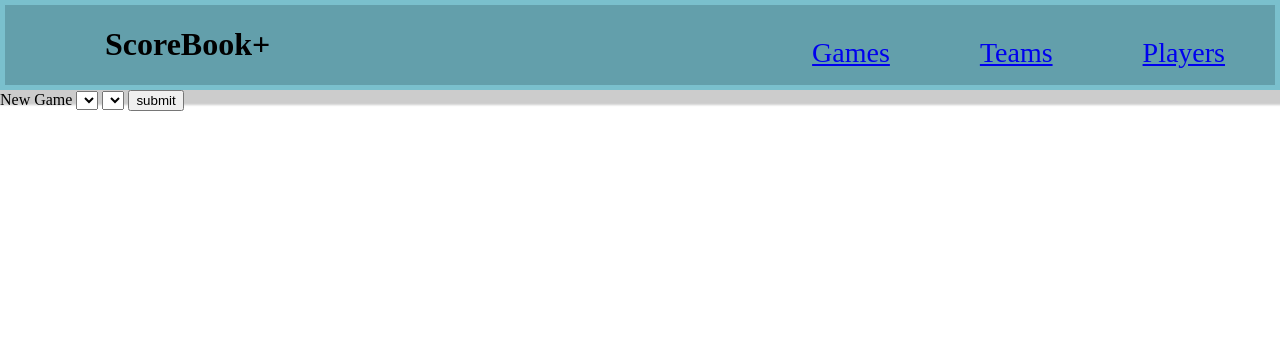
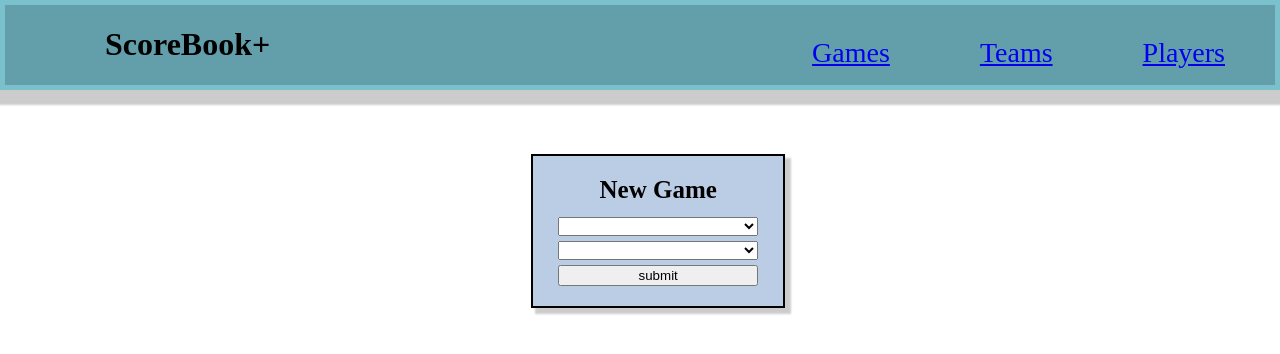
Before and after one commit to DylanThomas20/capstone, a website: page Client/games.html in a window 1280 px wide. Drawn offline with nearby package versions, Linux system fonts and the light colour scheme; no server answers.

Commit message:
finished

```diff
--- a/Client/games.css
+++ b/Client/games.css
@@ -97,3 +97,32 @@ ul > a {
   margin-left: 35%;
   margin-bottom: 5%;
 }
+
+#createGameForm {
+  height: 150px;
+  width: 250px;
+  background-color: #bbcde5;
+  display: flex;
+  flex-direction: column;
+  justify-content: center;
+  margin-top: 5%;
+  margin-left: 41.5%;
+  box-shadow: 5px 5px 2px 1px rgba(0, 0, 0, 0.2);
+  border: black solid 2px;
+}
+#createGameForm > label {
+  text-align: center;
+  font-weight: 800;
+  font-size: 25px;
+  margin-bottom: 5%;
+}
+
+form > select {
+  width: 80%;
+  margin-left: 10%;
+  margin-bottom: 2%;
+}
+form > button {
+  width: 80%;
+  margin-left: 10%;
+}
--- a/Client/games.html
+++ b/Client/games.html
@@ -24,7 +24,7 @@
       </div>
     </header>
 
-    <form>
+    <form id="createGameForm">
       <label>New Game</label>
       <select id="homeTeamID"></select>
       <select id="awayTeamID"></select>
--- a/Client/games.js
+++ b/Client/games.js
@@ -7,7 +7,7 @@ const showGames = document.querySelector("#gameDisplay");
 const gameOver = document.querySelector("#gameOver");
 
 const finalCheck = document.querySelector("#final");
-
+let final = "Not Final";
 const homePlayerAdd = document.querySelector("#addHome");
 const homePlayerSub = document.querySelector("#subHome");
 
@@ -34,7 +34,6 @@ const displayGames = (arr) => {
 const createGameCard = (game) => {
   const gameCard = document.createElement("section");
   gameCard.classList.add("team-card");
-  let final = "";
   if (game.game_over === true) {
     final = "Final";
   } else {
--- a/Client/players.css
+++ b/Client/players.css
@@ -31,8 +31,8 @@ h1 {
 }
 
 #createPlayerForm {
-  height: 150px;
-  width: 150px;
+  height: 200px;
+  width: 200px;
   background-color: #bbcde5;
   display: flex;
   flex-direction: column;
@@ -43,6 +43,12 @@ h1 {
   border: black solid 2px;
 }
 
+label {
+  margin-bottom: 5%;
+  font-weight: 800;
+  font-size: 25px;
+}
+
 #formText {
   text-align: center;
   margin-left: 10%;
@@ -51,8 +57,10 @@ h1 {
   padding-bottom: 2%;
   display: flex;
   flex-direction: column;
+
   /* height: 10%;
   width: 50%; */
+  margin-bottom: 5%;
 }
 
 #main {
```
Also changed, not shown: Client/players.html (+2 -1 lines), Server/controller.js (+15 -7 lines).
